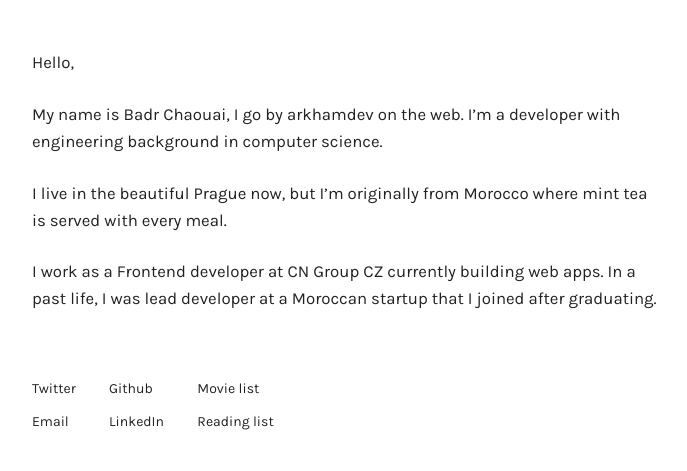
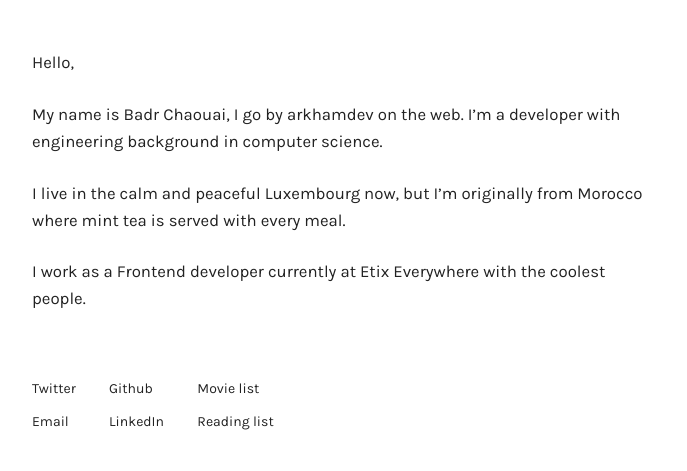
Before and after one commit to arkhamdev/arkhamdev.github.io, a website: page index.html in a window 1280 px wide. Shown: the whole page, without its empty margins (128-815 px from the left). Drawn offline with Linux system fonts and the light colour scheme.

Commit message:
add new job 🎉

```diff
--- a/index.html
+++ b/index.html
@@ -13,8 +13,8 @@
             <div class="eight columns">
                 <p>Hello,</p>
                 <p>My name is Badr Chaouai, I go by arkhamdev on the web. I’m a developer with engineering background in computer science.</p>
-                <p>I live in the beautiful Prague now, but I’m originally from Morocco where mint tea is served with every meal.</p>
-                <p>I work as a Frontend developer at CN Group CZ currently building web apps. In a past life, I was lead developer at a Moroccan startup that I joined after graduating.</p>
+                <p>I live in the calm and peaceful Luxembourg now, but I’m originally from Morocco where mint tea is served with every meal.</p>
+                <p>I work as a Frontend developer currently at <a href="www.etixeverywhere.com">Etix Everywhere</a> with the coolest people.</p>
             </div>
         </div>
 
```
